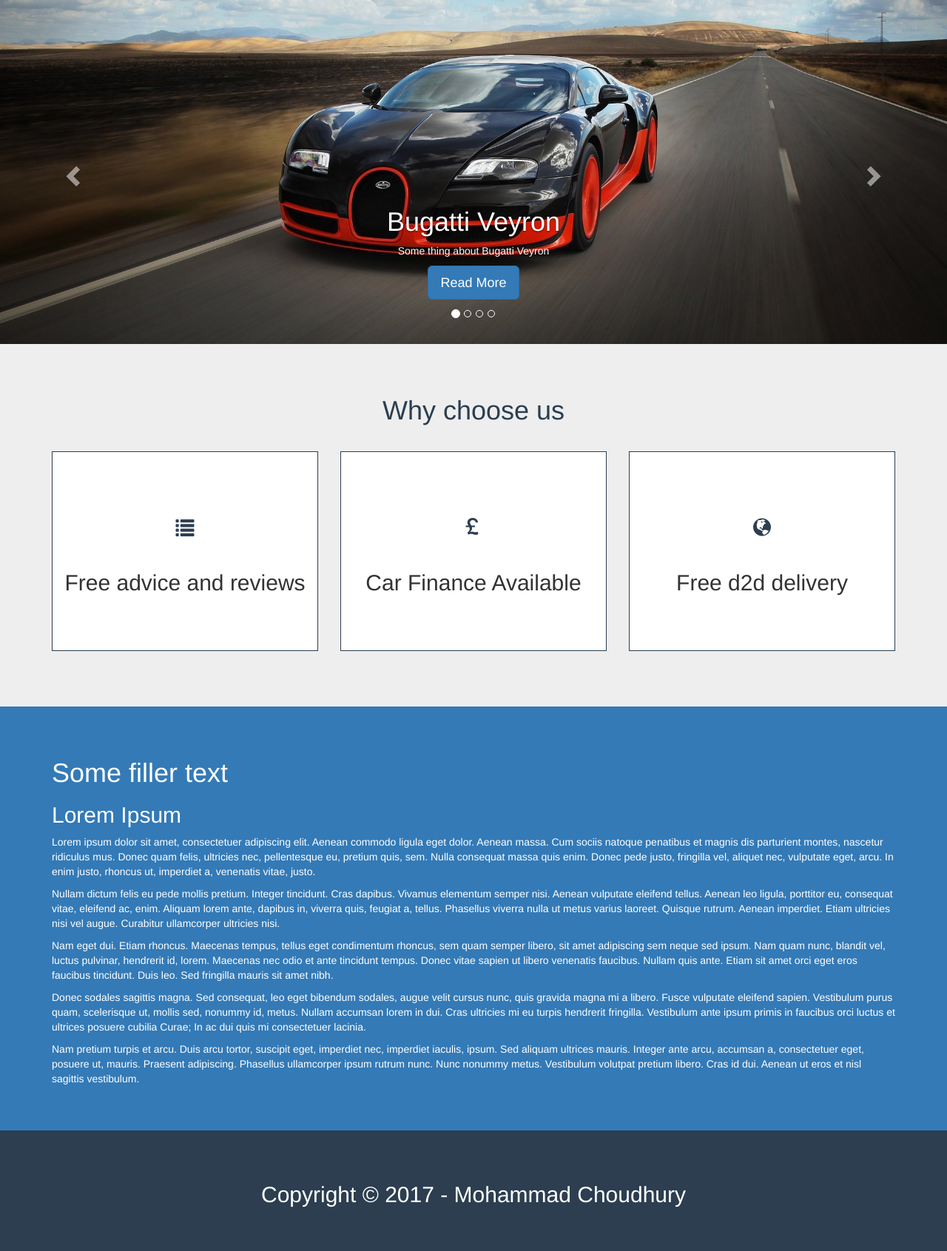
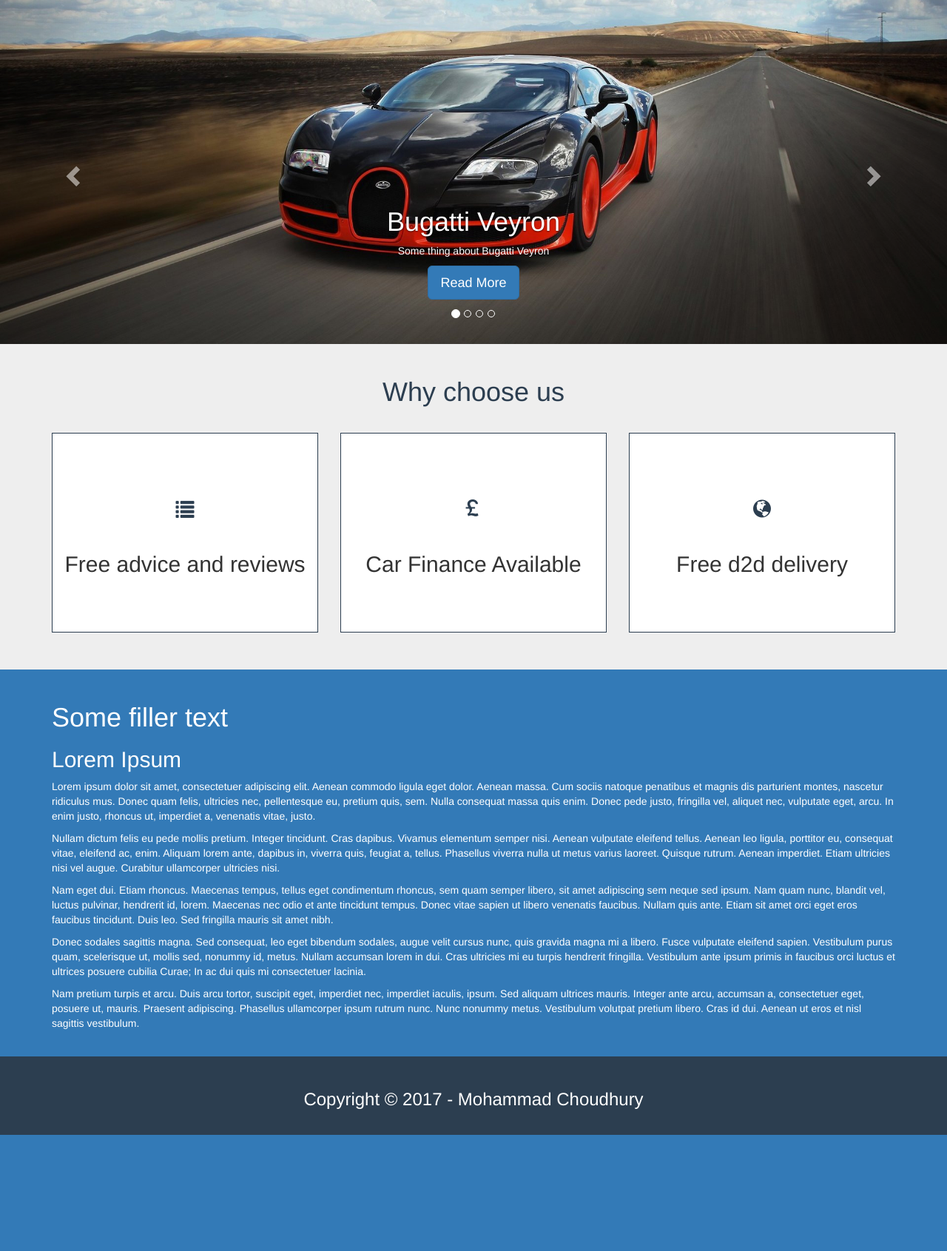
Before and after one commit to mohammadchoudhury/ecommerce-cw, a PHP site: page / in a window 1280 px wide. Shown: the part 271-1962 px from the top of the page at 74% size. After the commit the page ends 1805 px from the top, so only its background shows below. Run offline with PHP 8.4, Linux system fonts and the light colour scheme.

Commit message:
Footer and section padding updated

```diff
--- a/css/style.css
+++ b/css/style.css
@@ -144,7 +144,7 @@
 
 /*----- SECTION -----*/
 section {
-	padding: 50px 0px;
+	padding: 25px 0px;
 }
 
  /*----- USP ITEM -----*/
--- a/footer.php
+++ b/footer.php
@@ -1,3 +1,3 @@
 <section class="dark-blue-bg text-center">
-	<h2>Copyright &copy; 2017 - Mohammad Choudhury</h2>
+	<h3>Copyright &copy; 2017 - Mohammad Choudhury</h3>
 </section>
```
